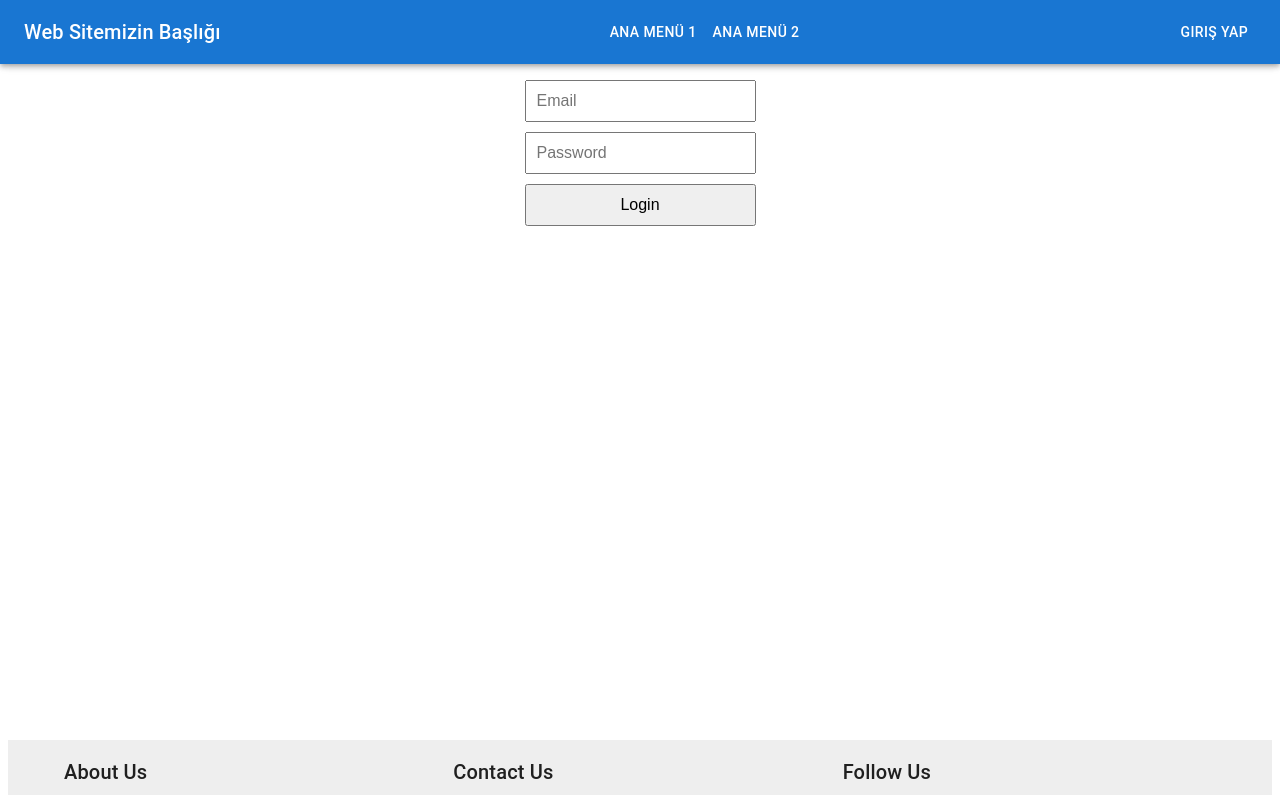
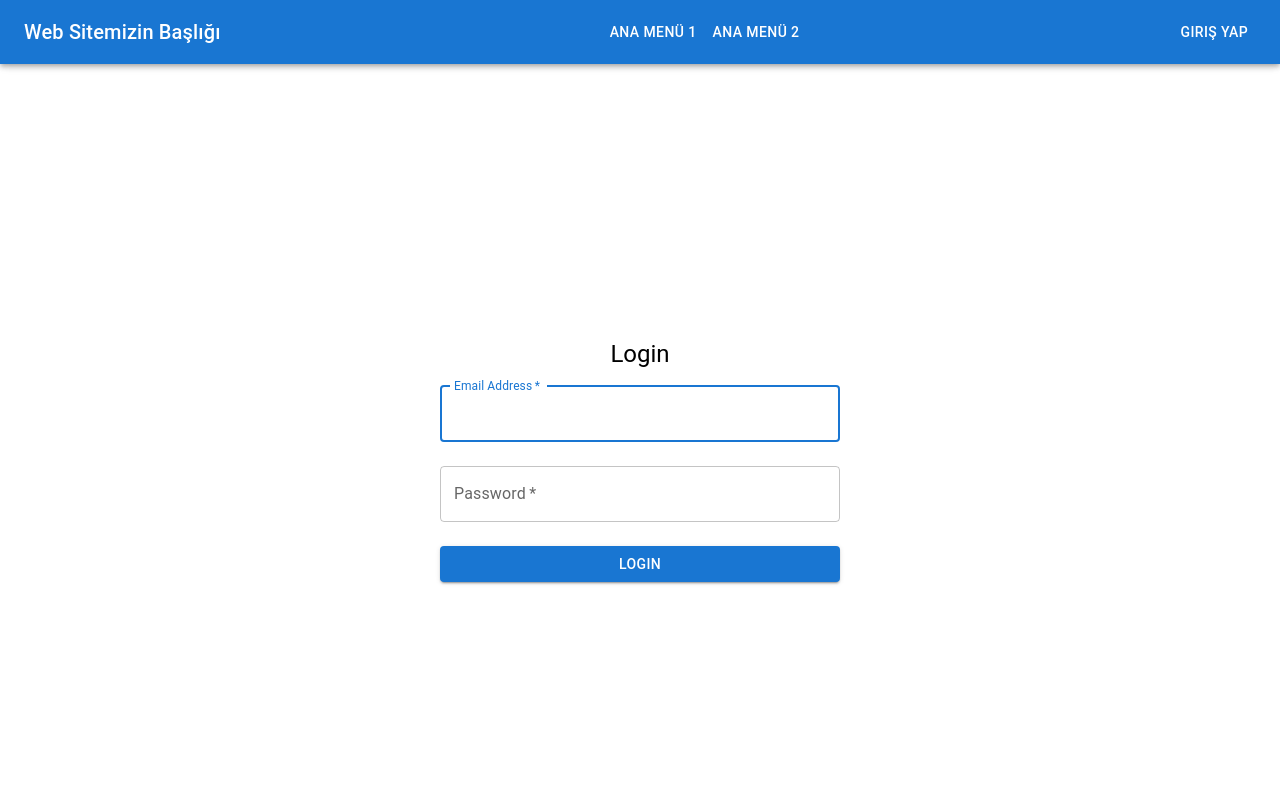
Before and after one commit to omerkars78/sell-buy-project-react, a React (Vite) app: page /login in a window 1280 px wide. Shown: the top 795 px of the page. Built offline with nearby package versions, Linux system fonts and the light colour scheme.

Commit message:
Login and register pages finished.

```diff
--- a/src/components/Content.tsx
+++ b/src/components/Content.tsx
@@ -6,10 +6,13 @@ interface ContentProps {
 }
 
 // Content.tsx
+// Content.tsx
 const Content: React.FC<ContentProps> = ({ children, className }) => {
   return (
-    <div className={`content-container ${className}`} style={{ marginTop: '60px' }}>
-      {children}
+    <div className={`content-container ${className}`} style={{ marginTop: '60px', display: 'flex' , flexDirection: 'row'}}>
+      <div style={{ flex: 2 }}> {/* Sol Reklam Alanı */}</div>
+      <div style={{ flex: 8 }}>{children}</div> {/* Ana İçerik */}
+      <div style={{ flex: 2 }}> {/* Sağ Reklam Alanı */}</div>
     </div>
   );
 };
--- a/src/pages/Login.tsx
+++ b/src/pages/Login.tsx
@@ -1,6 +1,7 @@
 // components/Login.tsx
 import React, { useState } from 'react';
 import { login } from '../services/authService';
+import { Button, TextField, Box, Typography, Container } from '@mui/material';
 
 const Login: React.FC = () => {
     const [email, setEmail] = useState('');
@@ -23,28 +24,59 @@ const Login: React.FC = () => {
     };
 
     return (
-        <div style={{ maxWidth: '400px', margin: '0 auto', padding: '20px' }}>
-            <form onSubmit={handleSubmit} style={{ display: 'flex', flexDirection: 'column', gap: '10px' }}>
-                <input
-                    type="email"
+        <Container maxWidth="sm" style={{ display: 'flex', justifyContent: 'center', alignItems: 'center', height: '100vh' }}>
+            <Box
+                component="form"
+                onSubmit={handleSubmit}
+                noValidate
+                sx={{ mt: 1 }}
+                style={{ width: '100%', maxWidth: 400, margin: 'auto' }}
+            >
+                <Typography component="h1" variant="h5" style={{ textAlign: 'center' }}>
+                    Login
+                </Typography>
+                <TextField
+                    variant="outlined"
+                    margin="normal"
+                    required
+                    fullWidth
+                    id="email"
+                    label="Email Address"
+                    name="email"
+                    autoComplete="email"
+                    autoFocus
                     value={email}
                     onChange={(e) => setEmail(e.target.value)}
-                    placeholder="Email"
+                />
+                <TextField
+                    variant="outlined"
+                    margin="normal"
                     required
-                    style={{ padding: '10px', fontSize: '16px' }}
-                />
-                <input
+                    fullWidth
+                    name="password"
+                    label="Password"
                     type="password"
+                    id="password"
+                    autoComplete="current-password"
                     value={password}
                     onChange={(e) => setPassword(e.target.value)}
-                    placeholder="Password"
-                    required
-                    style={{ padding: '10px', fontSize: '16px' }}
                 />
-                <button type="submit" style={{ padding: '10px 20px', fontSize: '16px', cursor: 'pointer' }}>Login</button>
-                {error && <div style={{ color: 'red', marginTop: '10px' }}>{error}</div>}
-            </form>
-        </div>
+                <Button
+                    type="submit"
+                    fullWidth
+                    variant="contained"
+                    color="primary"
+                    style={{ marginTop: 16 }}
+                >
+                    Login
+                </Button>
+                {error && (
+                    <Typography color="error" style={{ marginTop: 16, textAlign: 'center' }}>
+                        {error}
+                    </Typography>
+                )}
+            </Box>
+        </Container>
     );
 };
 
--- a/src/pages/Register.tsx
+++ b/src/pages/Register.tsx
@@ -1,6 +1,7 @@
 // components/Register.tsx
 import React, { useState } from 'react';
 import { signup } from '../services/authService';
+import { Button, TextField, Box, Container, Grid } from '@mui/material';
 
 interface SignupData {
     name: string;
@@ -66,26 +67,39 @@ const Register: React.FC = () => {
     };
 
     return (
-        <div style={{ maxWidth: '400px', margin: '0 auto', padding: '20px' }}>
-            <form onSubmit={handleSubmit} style={{ display: 'flex', flexDirection: 'column', gap: '10px' }}>
-                <input type="text" value={name} onChange={(e) => setName(e.target.value)} placeholder="Name" required /><br />
-                <input type="text" value={surname} onChange={(e) => setSurname(e.target.value)} placeholder="Surname" required /><br />
-                <input type="text" value={nickname} onChange={(e) => setNickname(e.target.value)} placeholder="Nickname" required /><br />
-                <input type="number" value={genderId} onChange={(e) => setGenderId(e.target.value)} placeholder="Gender ID" required /><br />
-                <input type="date" value={birthday} onChange={(e) => setBirthday(e.target.value)} placeholder="Birthday" required /><br />
-                <input type="email" value={email} onChange={(e) => setEmail(e.target.value)} placeholder="Email" required /><br />
-                <input type="password" value={password} onChange={(e) => setPassword(e.target.value)} placeholder="Password" required /><br />
-                <input type="text" value={profileImage} onChange={(e) => setProfileImage(e.target.value)} placeholder="Profile Image URL" /><br />
-                <input type="text" value={userType} onChange={(e) => setUserType(e.target.value)} placeholder="User Type" /><br />
-                <input type="text" value={country} onChange={(e) => setCountry(e.target.value)} placeholder="Country" /><br />
-                <input type="text" value={city} onChange={(e) => setCity(e.target.value)} placeholder="City" required /><br />
-                <input type="text" value={district} onChange={(e) => setDistrict(e.target.value)} placeholder="District" /><br />
-                <input type="text" value={school} onChange={(e) => setSchool(e.target.value)} placeholder="School" required /><br />
-                <input type="text" value={detailedAddress} onChange={(e) => setDetailedAddress(e.target.value)} placeholder="Detailed Address" required /><br />
-                <button type="submit" style={{ padding: '10px 20px', fontSize: '16px', cursor: 'pointer' }}>Register</button>
-                {error && <div style={{ color: 'red', marginTop: '10px' }}>{error}</div>}
+        <Container maxWidth="md" style={{ marginTop: '20px' }}>
+            <form onSubmit={handleSubmit}>
+                <Grid container spacing={2}>
+                    <Grid item xs={12} md={6}>
+                        {/* Sol sütundaki inputlar */}
+                        <TextField fullWidth label="Name" value={name} onChange={(e) => setName(e.target.value)} required margin="normal" />
+                        <TextField fullWidth label="Surname" value={surname} onChange={(e) => setSurname(e.target.value)} required margin="normal" />
+                        <TextField fullWidth label="Nickname" value={nickname} onChange={(e) => setNickname(e.target.value)} required margin="normal" />
+                        <TextField fullWidth label="Gender ID" type="number" value={genderId} onChange={(e) => setGenderId(e.target.value)} required margin="normal" />
+                        <TextField fullWidth type="date" value={birthday} onChange={(e) => setBirthday(e.target.value)} required margin="normal" />
+                    </Grid>
+                    <Grid item xs={12} md={6}>
+                        {/* Sağ sütundaki inputlar */}
+                        <TextField fullWidth label="Email" type="email" value={email} onChange={(e) => setEmail(e.target.value)} required margin="normal" />
+                        <TextField fullWidth label="Password" type="password" value={password} onChange={(e) => setPassword(e.target.value)} required margin="normal" />
+                        <TextField fullWidth label="Profile Image URL" value={profileImage} onChange={(e) => setProfileImage(e.target.value)} margin="normal" />
+                        <TextField fullWidth label="User Type" value={userType} onChange={(e) => setUserType(e.target.value)} margin="normal" />
+                        <TextField fullWidth label="Country" value={country} onChange={(e) => setCountry(e.target.value)} margin="normal" />
+                    </Grid>
+                    <Grid item xs={12}>
+                        {/* Alt kısım */}
+                        <TextField fullWidth label="City" value={city} onChange={(e) => setCity(e.target.value)} required margin="normal" />
+                        <TextField fullWidth label="District" value={district} onChange={(e) => setDistrict(e.target.value)} margin="normal" />
+                        <TextField fullWidth label="School" value={school} onChange={(e) => setSchool(e.target.value)} required margin="normal" />
+                        <TextField fullWidth label="Detailed Address" value={detailedAddress} onChange={(e) => setDetailedAddress(e.target.value)} required margin="normal" />
+                        <Button type="submit" fullWidth variant="contained" color="primary" style={{ marginTop: '20px' }}>
+                            Register
+                        </Button>
+                        {error && <div style={{ color: 'red', marginTop: '10px' }}>{error}</div>}
+                    </Grid>
+                </Grid>
             </form>
-        </div>
+        </Container>
     );
 };
 
```
